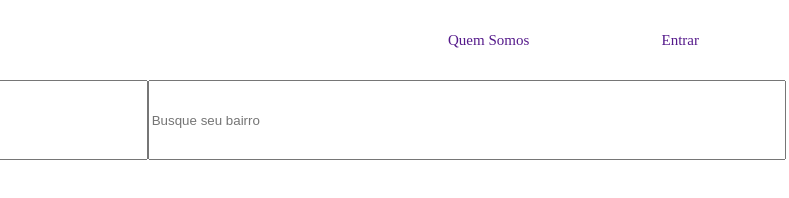
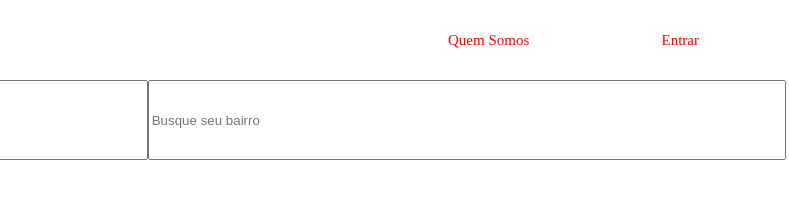
Before and after one commit to laricarlotti/meus-vizinhos, a website: page app/index.html in a window 1280 px wide. Shown: the full height of the page, 491-1280 px from the left. Drawn offline with Linux system fonts and the light colour scheme.

Commit message:
Add color to nav links

```diff
--- a/app/css/styles.css
+++ b/app/css/styles.css
@@ -1 +1 @@
-body{display:grid;grid-template-areas:'nav nav' 'input input' 'header header' 'section section' 'article article' 'footer footer';grid-template-columns:49.9vw 49.9vw;grid-template-rows:10vh 10vh 40vh 30vh 20vh 20vh;margin:0}body::-webkit-scrollbar{background:0 0;width:0}nav{align-items:center;display:flex;flex-flow:row,wrap;grid-area:nav;justify-content:space-around}nav div:first-child{cursor:pointer;display:flex;flex-direction:column;height:30%;justify-content:space-around;width:30%}nav div span{background-color:#7d7a77;height:1px;width:40%}nav div:nth-child(2){width:30%}nav div:last-child{align-items:center;display:flex;height:50%;justify-content:space-around;width:30%}nav div:last-child a{font-family:'Times New Roman',Times,serif;text-decoration:none}nav div a{font-family:Arial,Helvetica,sans-serif;font-size:15px}
+body{display:grid;grid-template-areas:'nav nav' 'input input' 'header header' 'section section' 'article article' 'footer footer';grid-template-columns:49.9vw 49.9vw;grid-template-rows:10vh 10vh 40vh 30vh 20vh 20vh;margin:0}body::-webkit-scrollbar{background:0 0;width:0}nav{align-items:center;display:flex;flex-flow:row,wrap;grid-area:nav;justify-content:space-around}nav div:first-child{cursor:pointer;display:flex;flex-direction:column;height:30%;justify-content:space-around;width:30%}nav div span{background-color:#7d7a77;height:1px;width:40%}nav div:nth-child(2){width:30%}nav div:last-child{align-items:center;display:flex;height:50%;justify-content:space-around;width:30%}nav div:last-child a{font-family:'Times New Roman',Times,serif;text-decoration:none}nav div a{color:red;font-family:Arial,Helvetica,sans-serif;font-size:15px}
--- a/app/scss/nav.scss
+++ b/app/scss/nav.scss
@@ -34,7 +34,9 @@ nav div:last-child a{
     text-decoration: none;
 
 }nav div a{
+    color: red;
     font-family:Arial, Helvetica, sans-serif;
     font-size: 15px;
 
+
 }
```
